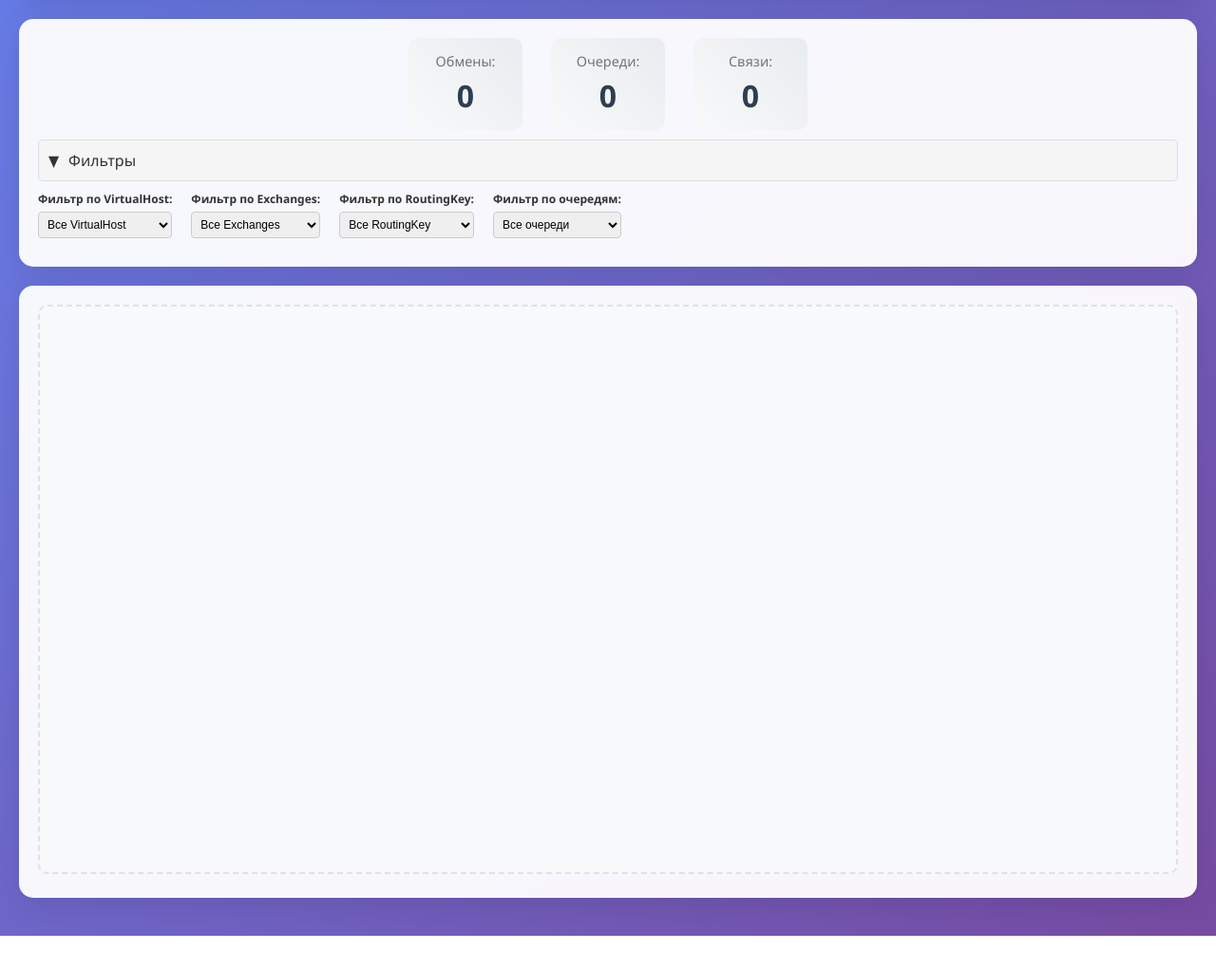
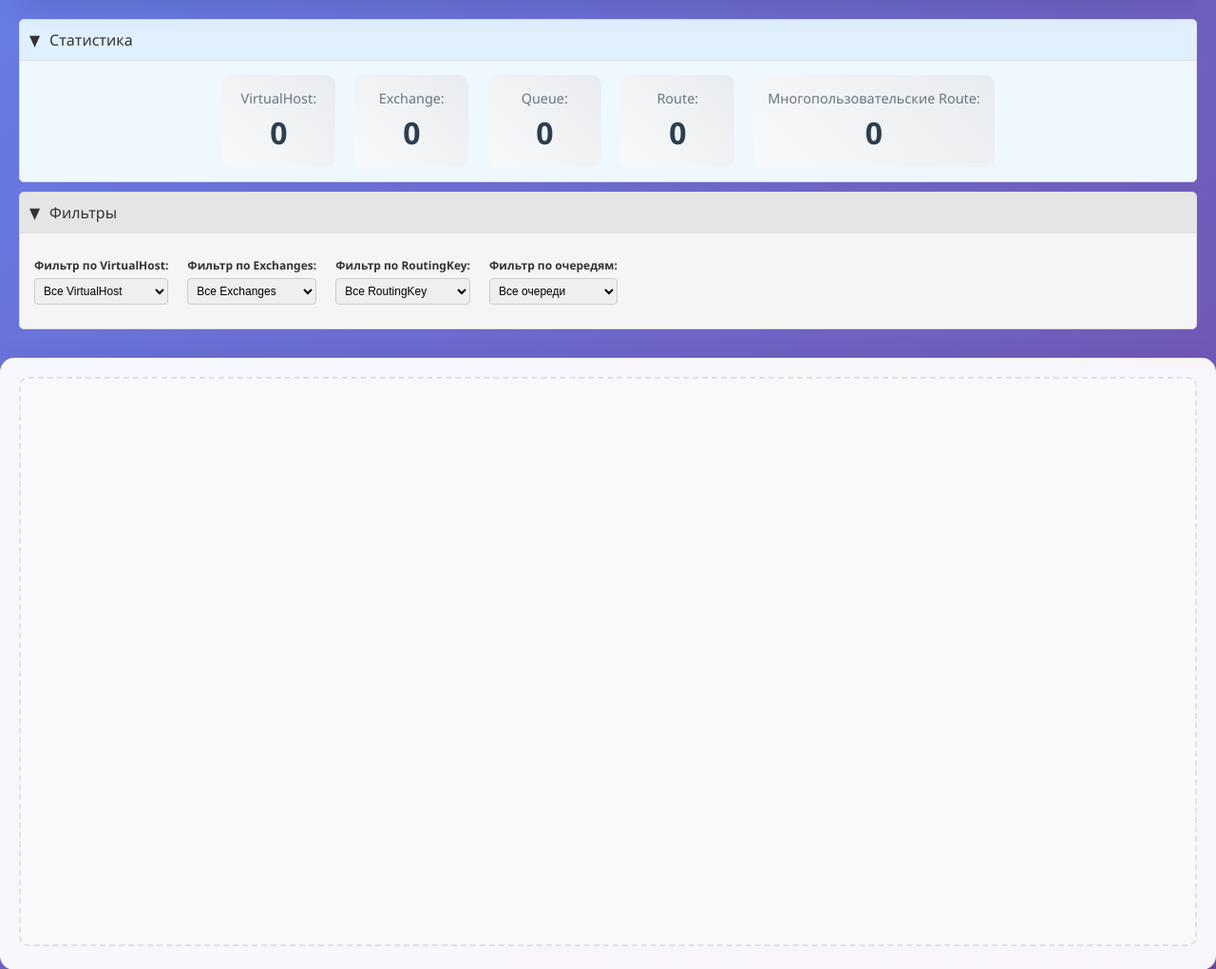
Before and after one commit to yuryletyaev/RabbitERD, a Python web app: template templates/index.html in a window 1280 px wide. Shown: the part 115-1136 px from the top of the page at 95% size. Before the commit the page ends 1101 px from the top, so only its background shows below. Run offline with Jinja, Linux system fonts and the light colour scheme; the template is opened without the code that fills it, so the values that code supplies are empty.

Commit message:
fix: fix filters and stats

```diff
--- a/templates/index.html
+++ b/templates/index.html
@@ -7,8 +7,57 @@
     <script src="https://d3js.org/d3.v7.min.js"></script>
     <link rel="stylesheet" href="/static/css/style.css">
     <style>
+        .stats-container {
+            margin: 10px 0;
+            background: #f0f8ff;
+            border-radius: 5px;
+            border: 1px solid #ddd;
+            overflow: hidden;
+        }
+
+        .stats-header {
+            display: flex;
+            align-items: center;
+            gap: 10px;
+            cursor: pointer;
+            padding: 10px;
+            background: #e0f0ff;
+            border-bottom: 1px solid #ddd;
+        }
+
+        .stats-header:hover {
+            background: #d0e0ff;
+        }
+
+        .stats-toggle {
+            font-size: 16px;
+            transition: transform 0.3s ease;
+        }
+
+        .stats-toggle.collapsed {
+            transform: rotate(-90deg);
+        }
+
+        .stats {
+            display: flex;
+            gap: 20px;
+            padding: 15px;
+            flex-wrap: wrap;
+            transition: all 0.3s ease;
+            overflow: hidden;
+        }
+
+        .stats.collapsed {
+            max-height: 0;
+            padding: 0 15px;
+        }
+
         .filters-container {
             margin: 10px 0;
+            background: #f5f5f5;
+            border-radius: 5px;
+            border: 1px solid #ddd;
+            overflow: hidden;
         }
 
         .filters-header {
@@ -17,13 +66,12 @@
             gap: 10px;
             cursor: pointer;
             padding: 10px;
-            background: #f5f5f5;
-            border-radius: 5px;
-            border: 1px solid #ddd;
+            background: #e5e5e5;
+            border-bottom: 1px solid #ddd;
         }
 
         .filters-header:hover {
-            background: #e5e5e5;
+            background: #d5d5d5;
         }
 
         .filters-toggle {
@@ -38,6 +86,7 @@
         .filters {
             display: flex;
             gap: 20px;
+            padding: 15px;
             margin: 10px 0;
             flex-wrap: wrap;
             transition: all 0.3s ease;
@@ -108,21 +157,34 @@
             </div>
         </header>
 
-        <div class="info-panel">
-            <div class="stats">
+        <div class="stats-container">
+            <div class="stats-header" onclick="toggleStats()">
+                <span class="stats-toggle" id="statsToggle">▼</span>
+                <span>Статистика</span>
+            </div>
+            <div class="stats" id="stats">
                 <div class="stat-item">
-                    <span class="label">Обмены:</span>
-                    <span class="value" id="exchangeCount">{{ topology.exchanges|length }}</span>
+                    <span class="label">VirtualHost:</span>
+                    <span class="value" id="virtualHostCount">0</span>
                 </div>
                 <div class="stat-item">
-                    <span class="label">Очереди:</span>
-                    <span class="value" id="queueCount">{{ topology.queues|length }}</span>
+                    <span class="label">Exchange:</span>
+                    <span class="value" id="exchangeCount">0</span>
                 </div>
                 <div class="stat-item">
-                    <span class="label">Связи:</span>
-                    <span class="value" id="connectionCount">{{ topology.connections|length }}</span>
+                    <span class="label">Queue:</span>
+                    <span class="value" id="queueCount">0</span>
+                </div>
+                <div class="stat-item">
+                    <span class="label">Route:</span>
+                    <span class="value" id="routeCount">0</span>
+                </div>
+                <div class="stat-item">
+                    <span class="label">Многопользовательские Route:</span>
+                    <span class="value" id="multiQueueRouteCount">0</span>
                 </div>
             </div>
+        </div>
             <div class="filters-container">
                 <div class="filters-header" onclick="toggleFilters()">
                     <span class="filters-toggle" id="filtersToggle">▼</span>
@@ -167,9 +229,13 @@
         </div>
     </div>
 
+    <!-- Скрытые данные топологии -->
+    <script type="application/json" id="topologyData">{{ topology | tojson }}</script>
+
     <script>
         // Данные топологии
-        const topology = {{ topology | tojson }};
+        const topologyData = document.getElementById('topologyData').textContent;
+        const topology = JSON.parse(topologyData);
 
         // Конфигурация
         const config = {
@@ -256,6 +322,9 @@
 
                 // Настраиваем фильтры после обновления данных
                 setupFilters();
+
+                // Обновляем статистику
+                updateStats();
 
             } catch (error) {
                 console.error('Ошибка обновления визуализации:', error);
@@ -556,6 +625,7 @@
                                 .attr('y', 20)
                                 .attr('fill', 'white')
                                 .attr('font-size', '12px')
+                                .attr('style', 'user-select: text; cursor: text;')
                                 .text(`RoutingKey: ${route.name}`);
 
                             // Очереди
@@ -581,6 +651,7 @@
                                     .attr('y', 16)
                                     .attr('fill', 'white')
                                     .attr('font-size', '10px')
+                                    .attr('style', 'user-select: text; cursor: text;')
                                     .text(queue.name);
 
                                 queueY += 30;
@@ -625,6 +696,22 @@
             return `rgb(${red}, ${green}, ${blue})`;
         }
 
+        // Функция для сворачивания статистики
+        function toggleStats() {
+            const stats = document.getElementById('stats');
+            const toggle = document.getElementById('statsToggle');
+
+            if (stats.classList.contains('collapsed')) {
+                stats.classList.remove('collapsed');
+                toggle.classList.remove('collapsed');
+                toggle.textContent = '▼';
+            } else {
+                stats.classList.add('collapsed');
+                toggle.classList.add('collapsed');
+                toggle.textContent = '▶';
+            }
+        }
+
         // Функция для сворачивания фильтров
         function toggleFilters() {
             const filters = document.getElementById('filters');
@@ -638,6 +725,52 @@
                 filters.classList.add('collapsed');
                 toggle.classList.add('collapsed');
                 toggle.textContent = '▶';
+            }
+        }
+
+        // Обновление статистики
+        function updateStats() {
+            try {
+                const exchanges = topology.exchanges || [];
+                const queues = topology.queues || [];
+                const bindings = topology.bindings || [];
+
+                // Подсчитываем уникальные VirtualHost
+                const virtualHosts = new Set();
+                exchanges.forEach(exchange => {
+                    virtualHosts.add(exchange.vhost || '/');
+                });
+                queues.forEach(queue => {
+                    virtualHosts.add(queue.vhost || '/');
+                });
+
+                // Подсчитываем Route (уникальные комбинации exchange + routing_key)
+                const routes = new Set();
+                bindings.forEach(binding => {
+                    if (binding.destination_type === 'queue') {
+                        routes.add(`${binding.source}:${binding.routing_key}`);
+                    }
+                });
+
+                // Подсчитываем многопользовательские Route (Route с несколькими Queue)
+                const routeQueueCount = {};
+                bindings.forEach(binding => {
+                    if (binding.destination_type === 'queue') {
+                        const routeKey = `${binding.source}:${binding.routing_key}`;
+                        routeQueueCount[routeKey] = (routeQueueCount[routeKey] || 0) + 1;
+                    }
+                });
+                const multiQueueRoutes = Object.values(routeQueueCount).filter(count => count > 1).length;
+
+                // Обновляем элементы статистики
+                document.getElementById('virtualHostCount').textContent = virtualHosts.size;
+                document.getElementById('exchangeCount').textContent = exchanges.length;
+                document.getElementById('queueCount').textContent = queues.length;
+                document.getElementById('routeCount').textContent = routes.size;
+                document.getElementById('multiQueueRouteCount').textContent = multiQueueRoutes;
+
+            } catch (error) {
+                console.error('Ошибка обновления статистики:', error);
             }
         }
 
```
Also changed, not shown: rabbitmq_client.py (+58 -8 lines).
